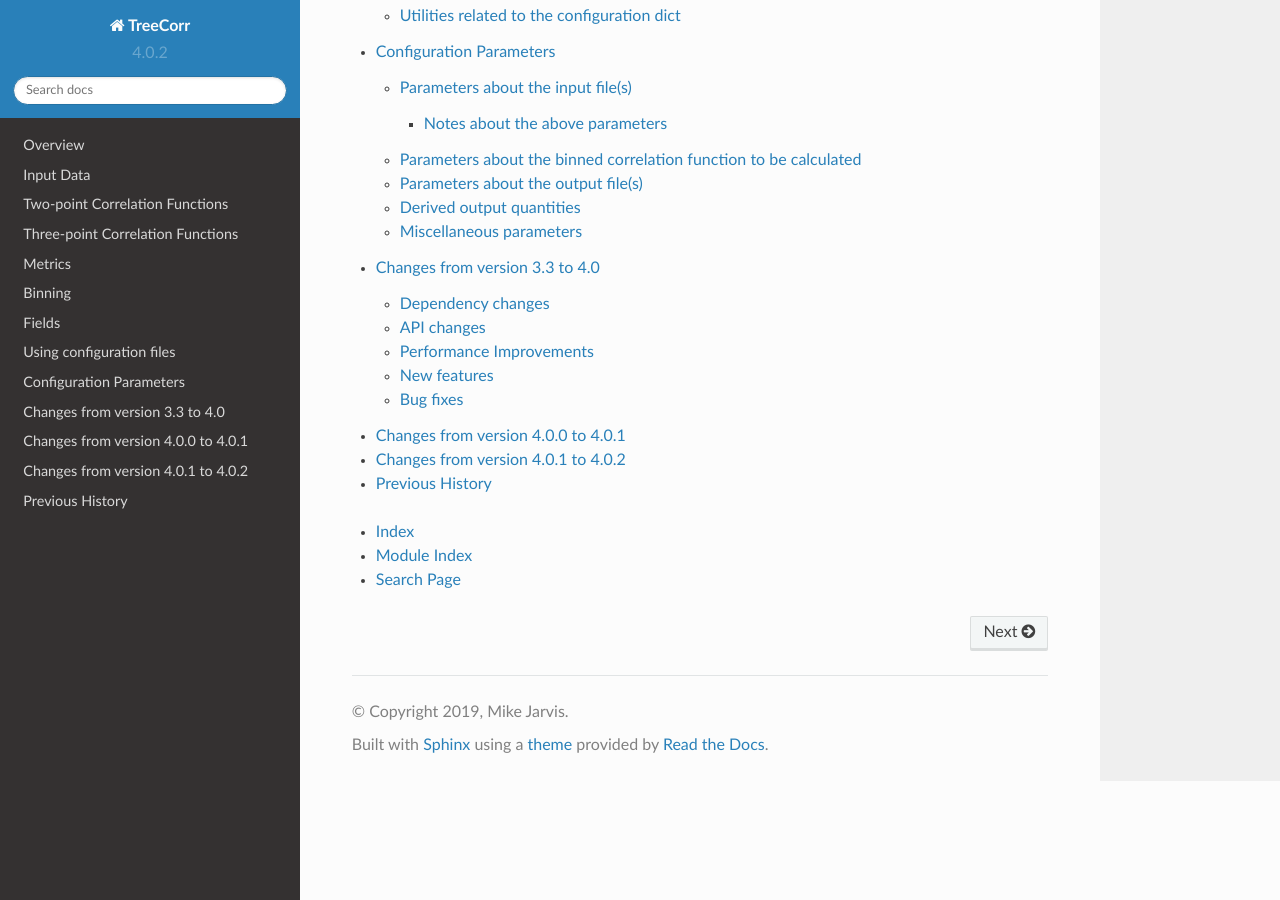
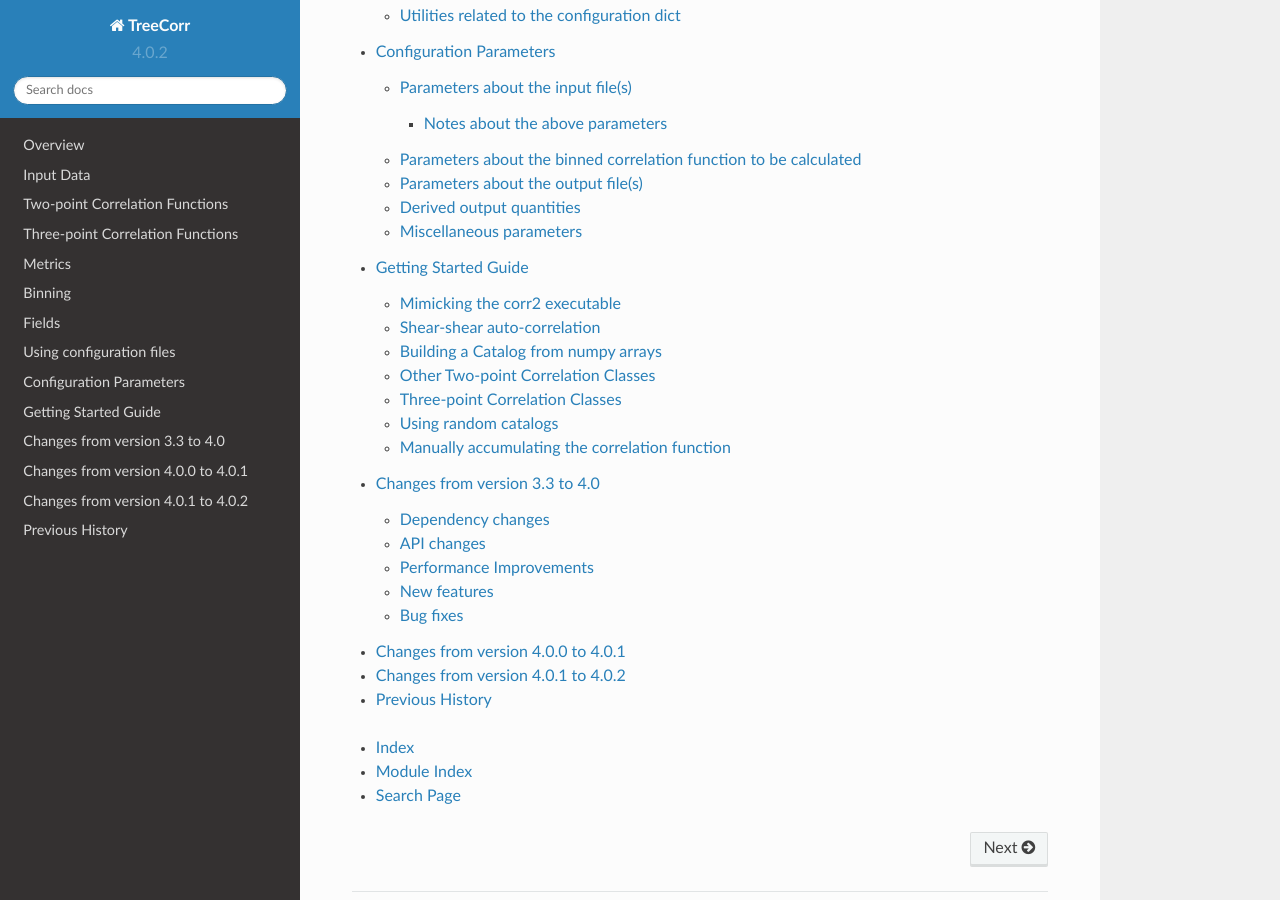
Before and after one commit to rmjarvis/TreeCorr, a Sphinx documentation site: the page built from docs/index.rst, in a window 1280 px wide and 900 px high, scrolled down 1476 px. Built offline with Sphinx 7.4.7 and the Read the Docs theme 2.0.0, drawn with Linux system fonts in a browser that asks for light colours; the version number is read from the project's files by our own code; some of the changed lines change nothing that is shown.

Commit message:
Add guide

```diff
--- /dev/null
+++ b/docs/guide.rst
@@ -0,0 +1,196 @@
+Getting Started Guide
+---------------------
+
+The below guide has largely been superseded by a
+`Jupyter notebook tutorial <https://github.com/rmjarvis/TreeCorr/blob/master/tests/Tutorial.ipynb>`_.
+That probably provides a better starting point for most users.  The below guide was mostly
+written for people migrating from using the executable `corr2` to more advanced usage
+within Python.
+
+
+Mimicking the corr2 executable
+^^^^^^^^^^^^^^^^^^^^^^^^^^^^^^
+
+The same functionality that you have from the ``corr2`` executable is available in python via the
+`corr2` function::
+
+    import treecorr
+    config = treecorr.read_config(config_file)
+    config['file_name'] = 'catalog.dat'
+    config['gg_file_name'] = 'gg.out'
+    treecorr.corr2(config)
+
+However, this isn't exactly a huge improvement over using the executable itself.
+Basically, it allows for an alternative way to set the configuration parameters, but not much
+beyond that.  The utility of the python module becomes more apparent if we drill down one
+level and see what the `corr2` function is doing.
+
+
+Shear-shear auto-correlation
+^^^^^^^^^^^^^^^^^^^^^^^^^^^^
+
+The full general version of the function is pretty involved, since it checks for all the
+different possible inputs and outputs and does the appropriate thing.  But lets distill out
+just a simple shear-shear auto-correlation of a single file and see how that would work::
+
+    cat = treecorr.Catalog(file_name, config)
+    gg = treecorr.GGCorrelation(config)
+    gg.process(cat)
+    gg.write(out_file_name)
+
+You can do a cross-correlation between two sets of galaxies very similarly::
+
+    cat1 = treecorr.Catalog(file_name1, config)
+    cat2 = treecorr.Catalog(file_name2, config)
+    gg.process(cat1, cat2)
+
+If you would rather not write the results to an output file, but maybe plot them up or do some further calculation with them, you can access the resulting fields directly as numpy arrays::
+
+    xip = gg.xip            # The real part of xi+
+    xim = gg.xim            # The real part of xi-
+    logr = gg.logr          # The nominal center of each bin
+    meanlogr = gg.meanlogr  # The mean <log(r)> within the bins
+    varxi = gg.varxi        # The variance of each xi+ or xi- value
+                            # taking into account shape noise only
+
+See the doc string for `GGCorrelation` for other available attributes.
+
+Also, anywhere that you can pass it a config dict, you can also pass the relevant parameters as
+regular python kwargs.  For example::
+
+    cat = treecorr.Catalog(file_name, ra_col='RA', dec_col='DEC',
+                           ra_units='hours', dec_units='deg',
+                           g1_col='E1', g2_col='E2')
+    gg = treecorr.GGCorrelation(bin_size=0.1, min_sep=1, max_sep=100,
+                                sep_units='arcmin', bin_slop=0.5)
+
+
+Building a Catalog from numpy arrays
+^^^^^^^^^^^^^^^^^^^^^^^^^^^^^^^^^^^^
+
+You can also bypass the I/O on the input side as well::
+
+    x = numpy.array(x_values)    # These might be the output of
+    y = numpy.array(y_values)    # some calculation...
+    g1 = numpy.array(g1_values)
+    g2 = numpy.array(g2_values)
+
+    cat = treecorr.Catalog(x=x, y=y, g1=g1, g2=g2)
+
+You always need to include either **x** and **y** or **ra** and **dec**.
+Which other columns you need depends on what kind of correlation function you want to calculate
+from the data.  For GG, you need **g1** and **g2**, but for kappa correlations, you would use
+**k** instead.
+
+You can optionally provide a weight column as well with **w** if desired.  To have the calculation
+skip some objects (e.g. objects with some kind of flag set), simply provide **w** where those
+objects have ``w[i] = 0``.
+
+See the doc string for `Catalog` for more information.
+
+
+Other Two-point Correlation Classes
+^^^^^^^^^^^^^^^^^^^^^^^^^^^^^^^^^^^
+
+The other kinds of correlations each have their own class:
+
+    - `NNCorrelation` = count-count  (normal LSS correlation)
+    - `GGCorrelation` = shear-shear  (e.g. cosmic shear)
+    - `KKCorrelation` = kappa-kappa  (or any other scalar field)
+    - `NGCorrelation` = count-shear  (i.e. <gamma_t>(R))
+    - `NKCorrelation` = count-kappa  (i.e. <kappa>(R))
+    - `KGCorrelation` = kappa-shear
+
+You should see their doc strings for details, but they all work similarly.
+For the last three, there is no auto-correlation option, of course, just the cross-correlation.
+
+The other main difference between these other correlation classes from GG is that there is only a
+single correlation function, so it is called **xi** rather than **xip** and **xim**.
+
+Also, NN does not have any kind of **xi** attribute.  You need to perform an additional
+calculation involving random catalogs for that.  See `Using random catalogs` below for more details.
+
+
+.. _dummy_3pt:
+
+Three-point Correlation Classes
+^^^^^^^^^^^^^^^^^^^^^^^^^^^^^^^
+
+So far, we have only implemented the auto-correlation three-point functions:
+
+    - `NNNCorrelation`  # count-count-count
+    - `GGGCorrelation`  # shear-shear-shear
+    - `KKKCorrelation`  # kappa-kappa-kappa
+
+These classes are significantly more complicated than the two-point ones,
+since they have to deal with the geometry of the triangles being binned.
+See their doc strings for more details.
+
+
+Using random catalogs
+^^^^^^^^^^^^^^^^^^^^^
+
+For the NN and NNN correlations, the raw calculation is not sufficient to produce the real
+correlation function.  You also need to account for the survey geometry (edges, mask, etc.)
+by running the same calculation with a random catalog (or several) that have a uniform density,
+but the same geometry::
+
+    data = treecorr.Catalog(data_file, config)
+    rand = treecorr.Catalog(rand_file, config)
+    dd = treecorr.NNCorrelation(config)
+    dr = treecorr.NNCorrelation(config)
+    rr = treecorr.NNCorrelation(config)
+    dd.process(data)
+    dr.process(data,rand)
+    rr.process(rand)
+    xi, varxi = dd.calculateXi(rr,dr)
+
+
+This calculates xi = (DD-2DR+RR)/RR for each bin.  This is the Landy-Szalay estimator,
+which is the most widely used estimator for count-count correlation functions.  However,
+if you want to use a simpler estimator xi = (DD-RR)/RR, then you can omit the dr parameter.
+The simpler estimator is slightly biased though, so this is not recommended.
+
+The NG and NK classes also have a :meth:`~treecorr.NGCorrelation.calculateXi` method to allow for the use of compensated
+estimators in those cases as well.  They already have a **xi** attribute though, which is the
+uncompensated estimator.  These correlations do not suffer as much from masking effects,
+so the compensation is not as required.  However, it does produce a slightly better estimate
+of the correlation function if you are able to use a random catalog.
+
+Furthermore, the :meth:`~treecorr.GGCorrelation.process` functions can take lists of Catalogs if desired, in which case it will
+do all the possible combinations.  This is especially relevant for doing randoms,
+since the statistics get better if you generate several randoms and do all the correlations to beat down the noise::
+
+    rand_list = [ treecorr.Catalog(f,config) for f in rand_files ]
+    dr.process(data, rand_list)
+    rr.process(rand_list)
+
+The corresponding three-point NNN calculation is even more complicated, since there are 8 total
+combinations that need to be computed: zeta = (DDD-DDR-DRD-RDD+DRR+RDR+RRD-RRR)/RRR.
+Because of the triangle geometry, we don't have DRR = DRD = RDD, so all 8 need to be computed.
+See the docstring for `calculateZeta` for more details.
+
+Manually accumulating the correlation function
+^^^^^^^^^^^^^^^^^^^^^^^^^^^^^^^^^^^^^^^^^^^^^^
+
+For even more control over the calculation, you can drill down one more level into what the
+:meth:`~treecorr.GGCorrelation.process` functions are doing.  There are typically three steps:
+
+1. Calculate the shear variance or kappa variance as needed (i.e. for anything but NN correlations).
+2. Accumulate the correlations into the bins for each auto-correlation and cross-correlation desired.
+3. Finalize the calculation.
+
+If you have several pairs of catalogs that you want to accumulate into a single correlation
+function, you could write the following::
+
+    lens_cats = [ treecorr.Catalog(f,config) for f in lens_files ]
+    source_cats = [ treecorr.Catalog(f,config) for f in source_files ]
+    ng = treecorr.NGCorrelation(config)
+    varg = treecorr.calculateVarG(source_cats)
+    for c1, c2 in zip(lens_cats, source_cats):
+        ng.process_cross(c1,c2)
+    ng.finalize(varg)
+
+In addition to :meth:`~treecorr.NGCorrelation.process_cross`, classes that allow auto-correlations
+have a :meth:`~treecorr.GGCorrelation.process_auto` method for manually processing
+auto-correlations.  See the doc strings for these methods for more information.
--- a/docs/index.rst
+++ b/docs/index.rst
@@ -15,6 +15,7 @@
    field
    scripts
    params
+   guide
    changes
    history
 
```
